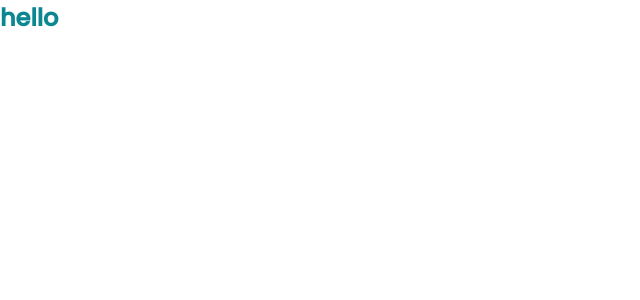
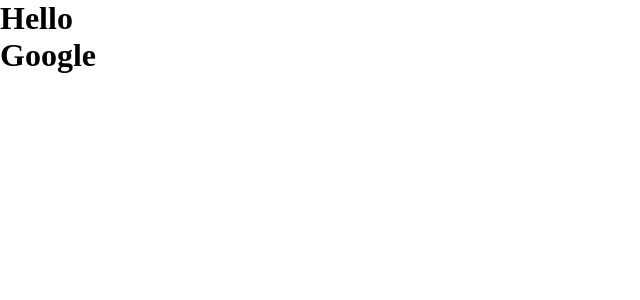
Before and after one commit to Sawar-Nabi/Food-App, a React (Create React App) app: page / in a window 1280 px wide. Shown: the top 300 px of the page, without its empty margins (0-640 px from the left). Built offline with nearby package versions, Linux system fonts and the light colour scheme.

Commit message:
new file added

```diff
--- a/package.json
+++ b/package.json
@@ -8,6 +8,7 @@
     "@testing-library/user-event": "^13.5.0",
     "react": "^17.0.2",
     "react-dom": "^17.0.2",
+    "react-router-dom": "^6.2.1",
     "react-scripts": "5.0.0",
     "styled-components": "^5.3.3",
     "web-vitals": "^2.1.4"
--- a/src/App.js
+++ b/src/App.js
@@ -1,23 +1,14 @@
 import React from "react";
 import "./styles/style.css";
-import { Constant } from "./constants";
-import styled from "styled-components";
-const { Fonts, Colors } = Constant;
+import { BrowserRouter, Routes, Route } from "react-router-dom";
 
 const App = () => {
   return (
-    <Section>
-      {console.log(Colors)}
-      <h1>hello</h1>
-    </Section>
+    <BrowserRouter>
+      <h1>Hello</h1>
+      <h1>Google</h1>
+    </BrowserRouter>
   );
 };
 
 export default App;
-
-const Section = styled.section`
-  h1 {
-    font-family: ${Fonts.primaryFont};
-    color: ${Colors.primaryColor};
-  }
-`;
```
Also changed, not shown: 1 other file (tests, documents, lock files or other folders).
